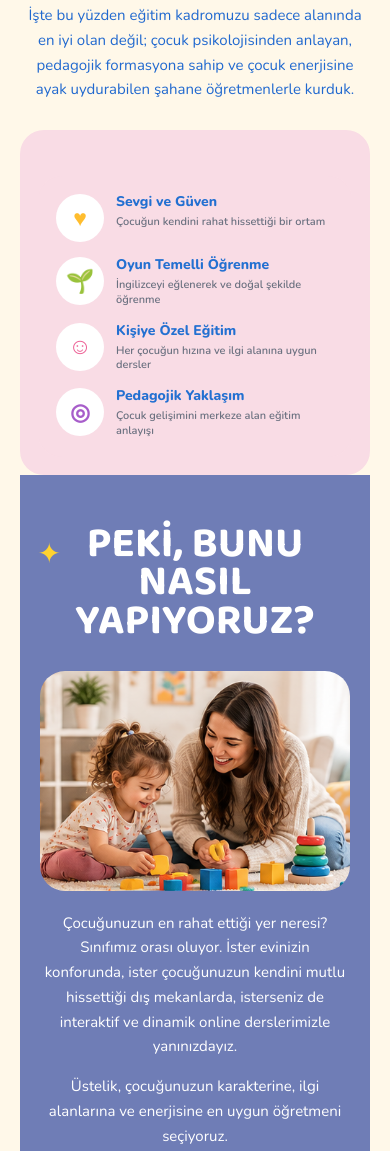
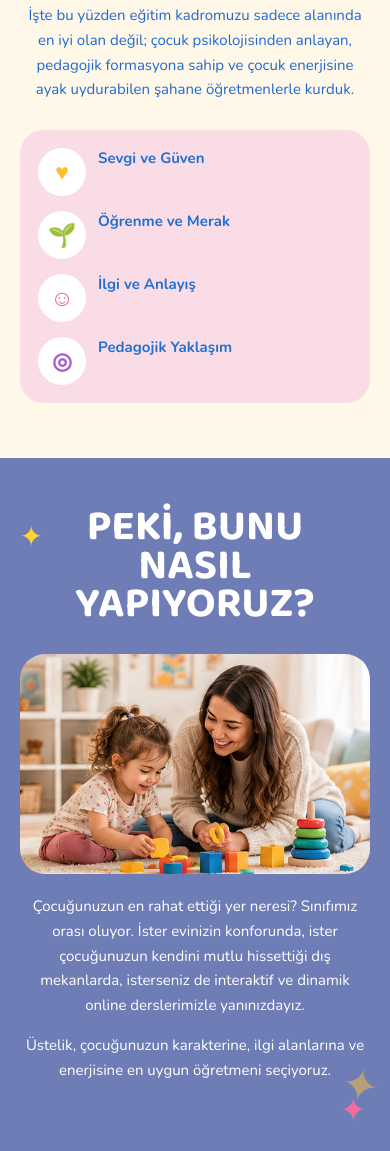
Before and after one commit to sezinipekyilbasi-sketch/Kidico-English, a plain HTML site: page index.html in a window 390 px wide. Shown: the part 1273-2424 px from the top of the page. Drawn offline with nearby package versions, Linux system fonts and the light colour scheme.

Commit message:
Improve mobile responsive design

```diff
--- a/index.html
+++ b/index.html
@@ -152,41 +152,28 @@
 
         <div class="values">
 
-            <div class="values">
-
             <div class="value">
                 <span class="value-icon yellow">♥</span>
-        <div>
-            <strong>Sevgi ve Güven</strong>
-            <small>Çocuğun kendini rahat hissettiği bir ortam</small>
-        </div>
+                <span>Sevgi ve Güven</span>
             </div>
 
             <div class="value">
                 <span class="value-icon green">🌱</span>
-        <div>
-            <strong>Oyun Temelli Öğrenme</strong>
-            <small>İngilizceyi eğlenerek ve doğal şekilde öğrenme</small>
-        </div>
+                <span>Öğrenme ve Merak</span>
             </div>
 
             <div class="value">
                 <span class="value-icon pink">☺</span>
-        <div>
-            <strong>Kişiye Özel Eğitim</strong>
-            <small>Her çocuğun hızına ve ilgi alanına uygun dersler</small>
-        </div>
+                <span>İlgi ve Anlayış</span>
             </div>
 
             <div class="value">
                 <span class="value-icon purple">◎</span>
-        <div>
-            <strong>Pedagojik Yaklaşım</strong>
-            <small>Çocuk gelişimini merkeze alan eğitim anlayışı</small>
-        </div>
+                <span>Pedagojik Yaklaşım</span>
             </div>
 
         </div>
+
         <div class="blue-decoration top-star">
 
         </div>
```
Lines whose indentation alone changed are shown as unchanged.
